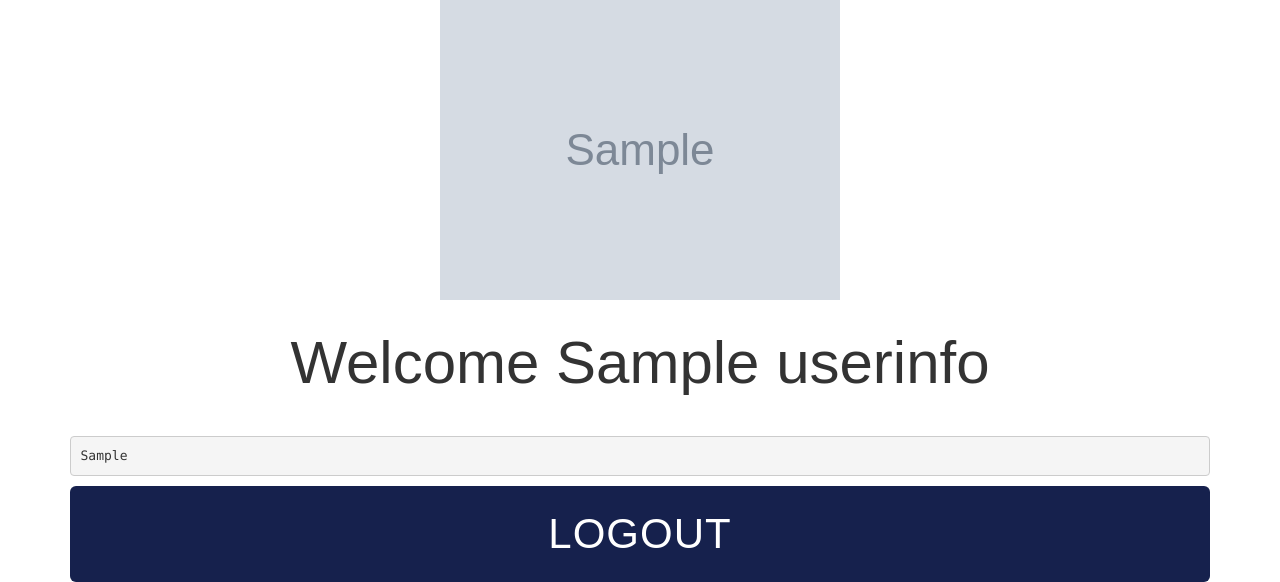
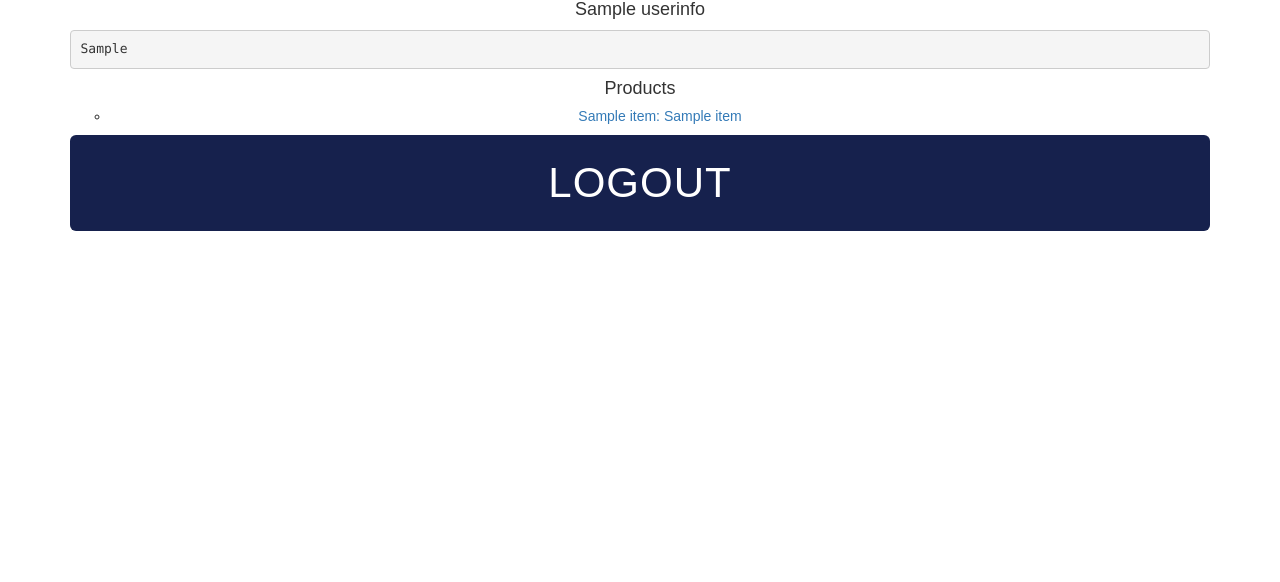
Before and after one commit to sungeunbae/Auth0FlaskPortal, a Flask app: template templates/dashboard.html in a window 1280 px wide. Shown: the part 315-897 px from the top of the page. After the commit the page ends 546 px from the top, so only its background shows below. Run offline with Flask 2, Linux system fonts and the light colour scheme; the template is opened without the code that fills it: most values are stand-ins (such as "Sample title", 1, 10 or a date in 2020); grey boxes marked "Sample" are stand-in pictures; parts of the project's set-up code (start-up, migrations or seed data) failed here and were passed over; some libraries are stand-ins or nearby versions; grey boxes are pictures that could not be loaded.

Commit message:
Gives a list of products. No permission considered yet

```diff
--- a/app.py
+++ b/app.py
@@ -21,8 +21,13 @@ main_app = Flask(__name__, static_url_path='/public', static_folder='./public')
 #collect all legit apps under "apps" directory and create a dictionary having the endpoint (eg. /devel/xxx) as the key.
 all_apps=[(x,sys.modules[x]) for x in sys.modules.keys() if x.find("apps.")>=0]
 all_apps_dict = {}
+all_apps_endpoints = []
 for app_name, app_obj in all_apps:
-    all_apps_dict["/{}/{}".format(app_obj.app.permission, app_name.strip("apps."))]=app_obj.app
+    app_name_only =  app_name.split("apps.")[1]
+    endpoint = "/{}/{}".format(app_obj.app.permission,app_name_only)
+    all_apps_dict[endpoint]=app_obj.app
+    all_apps_endpoints.append((endpoint,app_obj.app.permission,app_name_only))
+
 
 main_app.wsgi_app = DispatcherMiddleware(main_app.wsgi_app, all_apps_dict)
 
--- a/authenticate.py
+++ b/authenticate.py
@@ -52,12 +52,6 @@ class Auth:
                 'scope': SCOPE
             },
         )
-
-
-
-
-
-
 
 
 # @main_app.errorhandler(Exception)
@@ -192,7 +186,7 @@ def requires_admin(f):
         if unverified_claims.get("scope"):
             token_scopes = unverified_claims["scope"].split()
             for token_scope in token_scopes:
-                if token_scope == "admin":
+                if token_scope == "access:admin":
                     mgmnt_token = session.get(constants.MGMNT_API_TOKEN,None)
                     if mgmnt_token is None:
                         session[constants.MGMNT_API_TOKEN] = fetch_mgmnt_api_token()
--- a/authflask/__init__.py
+++ b/authflask/__init__.py
@@ -28,7 +28,7 @@ class AuthFlask(Flask):
             elif self.permission == 'admin':
                 f=requires_admin(f)
             else:
-                f=requires_scope(self.permission)(f)
+                f=requires_scope("access:"+self.permission)(f)
             endpoint = options.pop("endpoint", None)
             self.add_url_rule(rule, endpoint, f, **options)
             return f
--- a/routes.py
+++ b/routes.py
@@ -12,7 +12,7 @@ from flask import session
 from flask import url_for
 
 import json
-from app import main_app, auth
+from app import main_app, auth, all_apps_endpoints
 from authenticate import requires_auth, requires_scope, requires_admin, AUTH0_CALLBACK_URL, AUTH0_AUDIENCE, AUTH0_CLIENT_ID, AUTH0_DOMAIN
 
 from models import dbsession, get_user_id
@@ -85,7 +85,7 @@ def logout():
 def dashboard():
     return render_template('dashboard.html',
                            userinfo=session[JWT_PAYLOAD],
-                           userinfo_pretty=json.dumps(session[JWT_PAYLOAD], indent=4))
+                           userinfo_pretty=json.dumps(session[JWT_PAYLOAD], indent=4), products=all_apps_endpoints)
 
 
 
--- a/templates/dashboard.html
+++ b/templates/dashboard.html
@@ -11,10 +11,19 @@
         <div class="container">
             <div class="login-page clearfix">
                 <div class="logged-in-box auth0-box logged-in">
-                    <h1 id="logo"><img src="//cdn.auth0.com/samples/auth0_logo_final_blue_RGB.png" /></h1>
-                    <img class="avatar" src="{{userinfo['picture']}}"/>
-                    <h2>Welcome {{userinfo['name']}}</h2>
+                    <h1 id="logo"><img src="https://seistech.nz/static/img/seistech_long_logo.png" /></h1>
+                    <h4>{{userinfo['name']}}</h4>
                     <pre>{{userinfo_pretty}}</pre>
+                    <h4>Products</h4>
+                    <h5>
+                        <ul style="list-style-type:circle">
+                        {% for item in products %}
+
+                                <li><a href= {{item[0]}}>{{ item[1] }}: {{ item[2] }}</a><br></li>
+
+                        {% endfor %}
+                        </ul>
+                    </h5>
                     <a id="qsLogoutBtn" class="btn btn-primary btn-lg btn-logout btn-block" href="/logout">Logout</a>
                 </div>
             </div>
```
